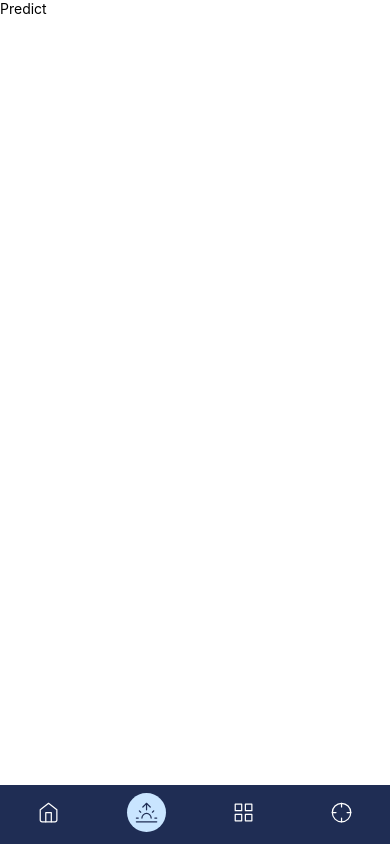
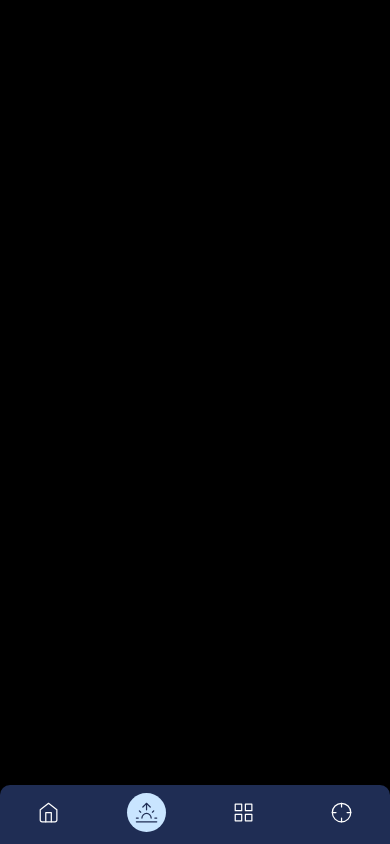
Before and after one commit to TalJa1/PQT_Mobile, a React Native app: screen /Predict in a window 390 px wide. Built offline with nearby package versions, Linux system fonts and the light colour scheme.

Commit message:
Enhance layout and styling in Home and Predict components for improved user experience

```diff
--- a/App.tsx
+++ b/App.tsx
@@ -52,8 +52,14 @@ const App = () => {
             backgroundColor: '#1F2D54',
             height: vh(7),
             paddingTop: vh(1),
+            borderTopLeftRadius: 10,
+            borderTopRightRadius: 10,
+            position: 'absolute',
+            left: 0,
+            right: 0,
+            bottom: 0,
           },
-          headerShown: false, // Apply to all screens
+          headerShown: false,
         }}>
         <Tab.Screen
           name="Home"
--- a/views/bottomtabs/Home.tsx
+++ b/views/bottomtabs/Home.tsx
@@ -3,6 +3,7 @@ import React from 'react';
 import {SafeAreaView} from 'react-native-safe-area-context';
 import WeatherDisplay from '../../components/bottomtabs/WeatherDisplay';
 import AdditionalInfo from '../../components/home/AdditionalInfo';
+import {vh} from '../../services/styleProps';
 
 const Home = () => {
   return (
@@ -25,6 +26,6 @@ const styles = StyleSheet.create({
   },
   scrollViewContent: {
     alignItems: 'center',
-    paddingBottom: 20,
+    paddingBottom: vh(10),
   },
 });
--- a/views/bottomtabs/Predict.tsx
+++ b/views/bottomtabs/Predict.tsx
@@ -1,11 +1,12 @@
 import {ScrollView, StyleSheet, Text, View} from 'react-native';
 import React from 'react';
 import {SafeAreaView} from 'react-native-safe-area-context';
+import {vh} from '../../services/styleProps';
 
 const Predict = () => {
   return (
     <SafeAreaView style={styles.container}>
-      <ScrollView>
+      <ScrollView contentContainerStyle={styles.scrollViewContent}>
         <View>
           <Text>Predict</Text>
         </View>
@@ -19,6 +20,10 @@ export default Predict;
 const styles = StyleSheet.create({
   container: {
     flex: 1,
-    backgroundColor: '#fff',
+    backgroundColor: 'black',
+  },
+  scrollViewContent: {
+    alignItems: 'center',
+    paddingBottom: vh(10),
   },
 });
```
Also changed, not shown: services/styleProps.ts (line endings or trailing spaces).
